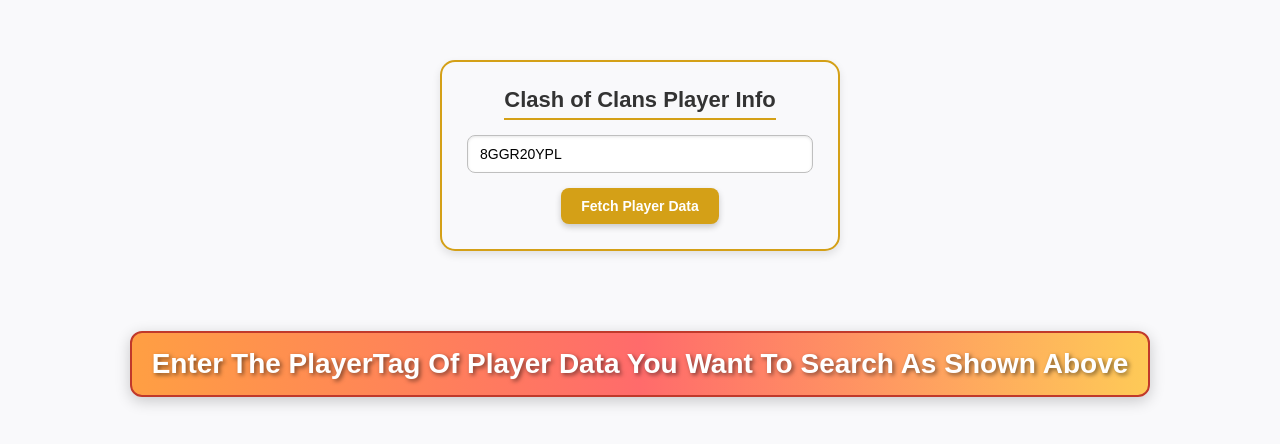
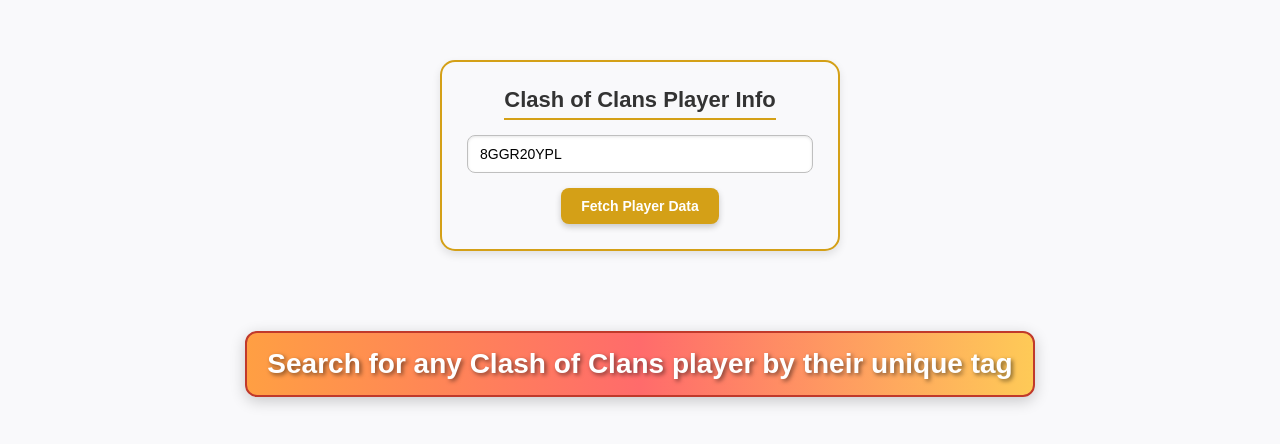
Before and after one commit to Bhusal-Ravi/Clash-Of-Clans-Fetch-Player-Data, a website with bundled scripts: page frontend/index.html in a window 1280 px wide. Built offline with nearby package versions, Linux system fonts and the light colour scheme.

Commit message:
Update index.html

```diff
--- a/frontend/index.html
+++ b/frontend/index.html
@@ -38,7 +38,7 @@
     border: 2px solid #c0392b;
     text-shadow: 2px 2px 4px rgba(0, 0, 0, 0.5);
     ">
-            Enter The PlayerTag Of Player Data You Want To Search As Shown Above
+            Search for any Clash of Clans player by their unique tag
         </h1>
     </div>
 
```
